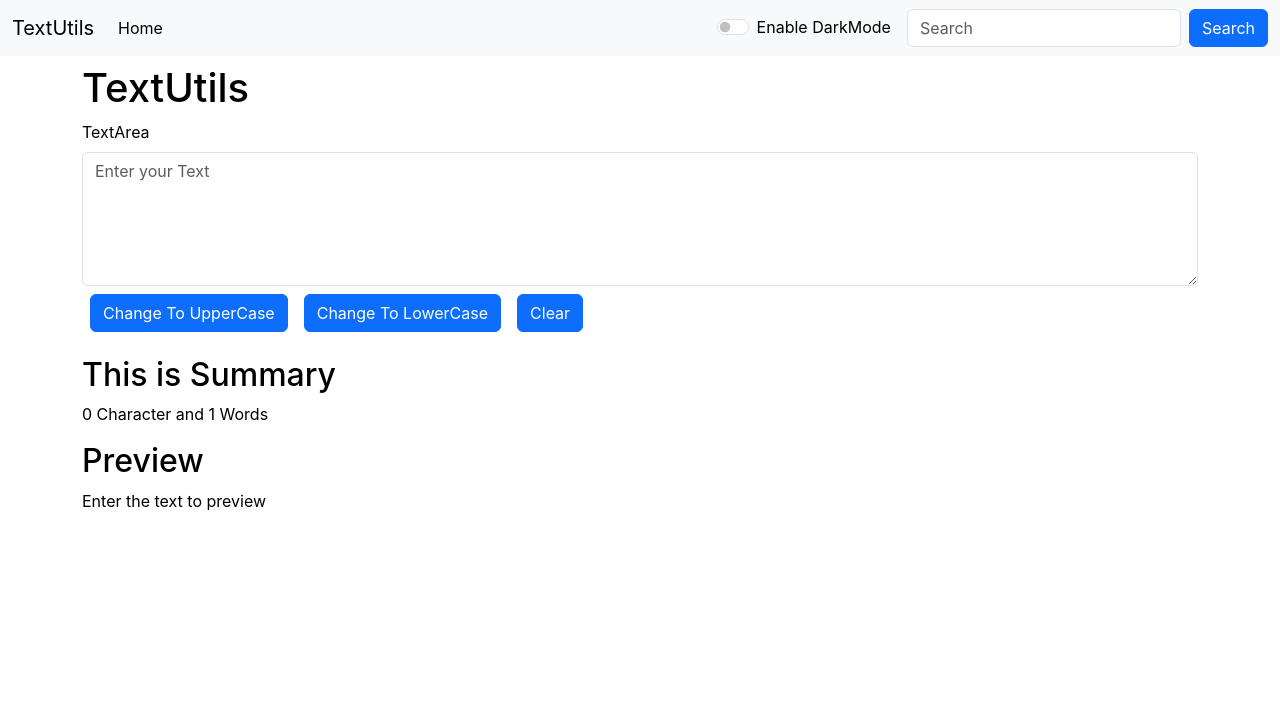
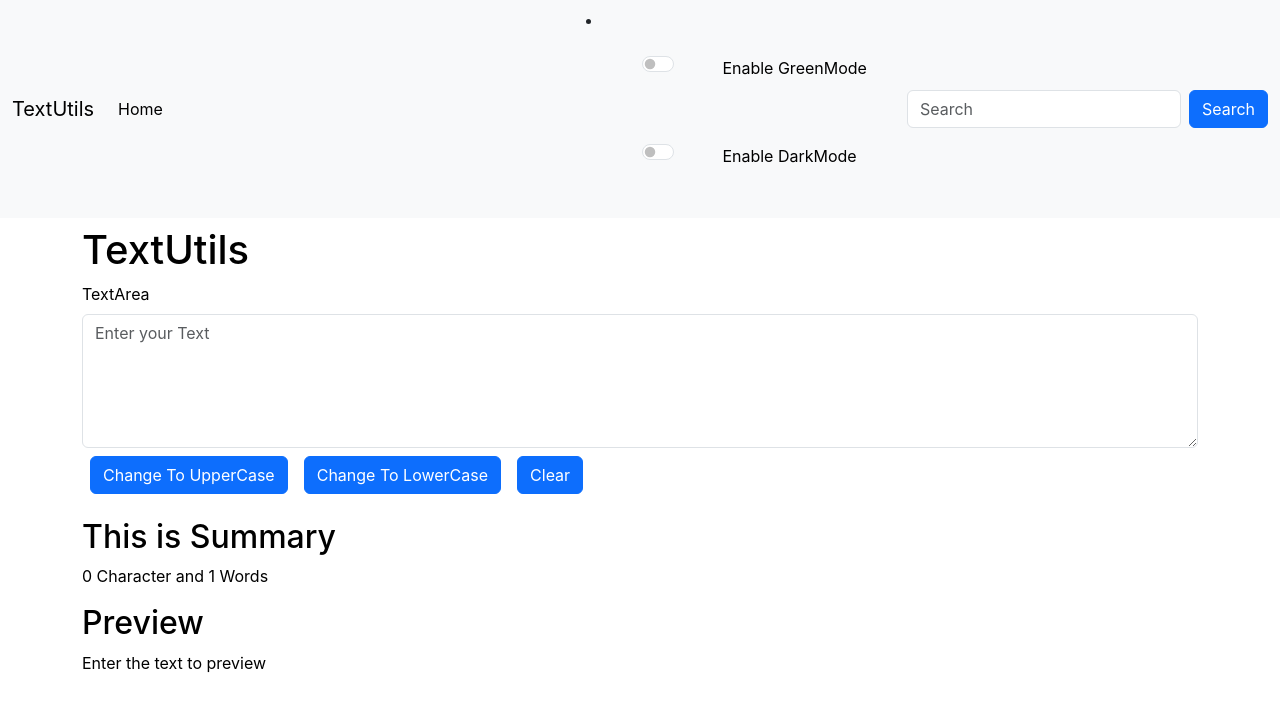
Before and after one commit to MayankMukul/react-test, a React (Create React App) app in the folder test-react/: page / in a window 1280 px wide. Shown: the top 710 px of the page. Built offline with nearby package versions, Linux system fonts and the light colour scheme.

Commit message:
added button

```diff
--- a/test-react/src/Components/Navbar.js
+++ b/test-react/src/Components/Navbar.js
@@ -1,10 +1,28 @@
 
 
-import React from 'react'
+import React, { useState } from 'react'
 
 export default function Navbar(props) {
+
+  const[greenmode, setgreenmode]=useState(false);
+
+
+  function toggleGreen(){
+    if(greenmode==false){
+      document.body.style.backgroundColor="green";
+      setgreenmode(true);
+    }else {
+      document.body.style.backgroundColor="white"
+      setgreenmode(false);
+    }
+  }
   return (
-    <nav className={`navbar navbar-expand-lg bg-${(props.mode===false)?"dark":"light"}`} data-bs-theme={`${(props.mode===false)?"dark":"light"}`}>
+    <nav
+      className={`navbar navbar-expand-lg bg-${
+        props.mode === false ? "dark" : "light"
+      }`}
+      data-bs-theme={`${props.mode === false ? "dark" : "light"}`}
+    >
       <div className="container-fluid">
         <a className="navbar-brand" href="#">
           TextUtils
@@ -29,20 +47,47 @@ export default function Navbar(props) {
             </li>
           </ul>
           <div className="form-check form-switch mx-3">
-
+           <li>
+            <ul>
             <input
-              className="form-check-input"
+                className="form-check-input m-4 "
+                type="checkbox"
+                role="switch"
+                id="toggleGreen"
+                onClick={() => {
+                  toggleGreen();
+                }}
+              />
+              <label
+                className={`form-check-label m-4 text-${
+                  props.mode === false ? "white" : "black"
+                }`}
+                htmlFor="toggleGreen"
+              >
+                Enable GreenMode
+              </label>
+            </ul>
+            <ul>
+            <input
+              className="form-check-input m-4 "
               type="checkbox"
               role="switch"
               id="flexSwitchCheckDefault"
               onClick={props.togglemode}
             />
             <label
-              className={`form-check-label text-${(props.mode===false)?"white":"black"}`}
+              className={`form-check-label m-4 text-${
+                props.mode === false ? "white" : "black"
+              }`}
               htmlFor="flexSwitchCheckDefault"
             >
               Enable DarkMode
             </label>
+            </ul>
+           </li>
+
+
+
           </div>
 
           <form className="d-flex" role="search">
```
